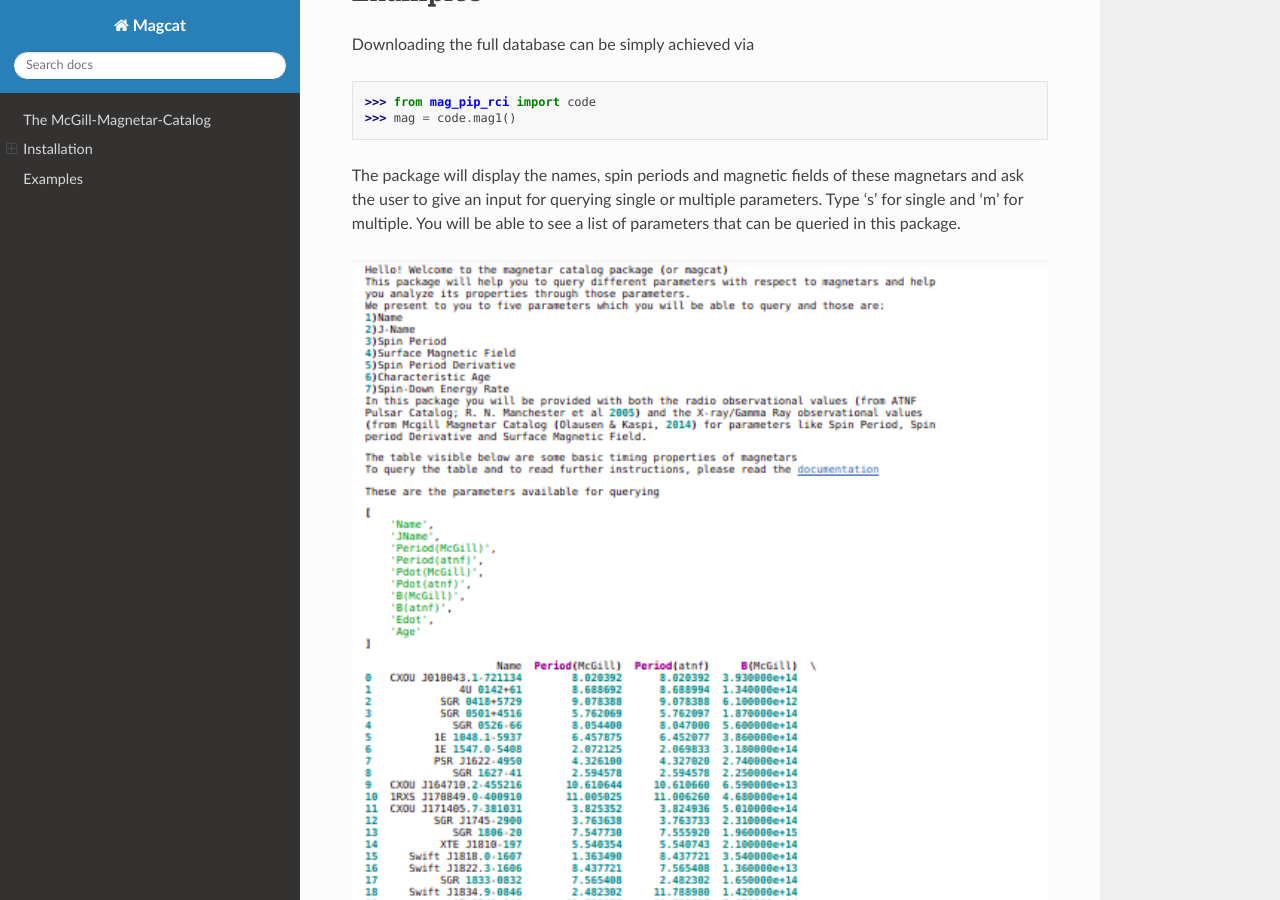
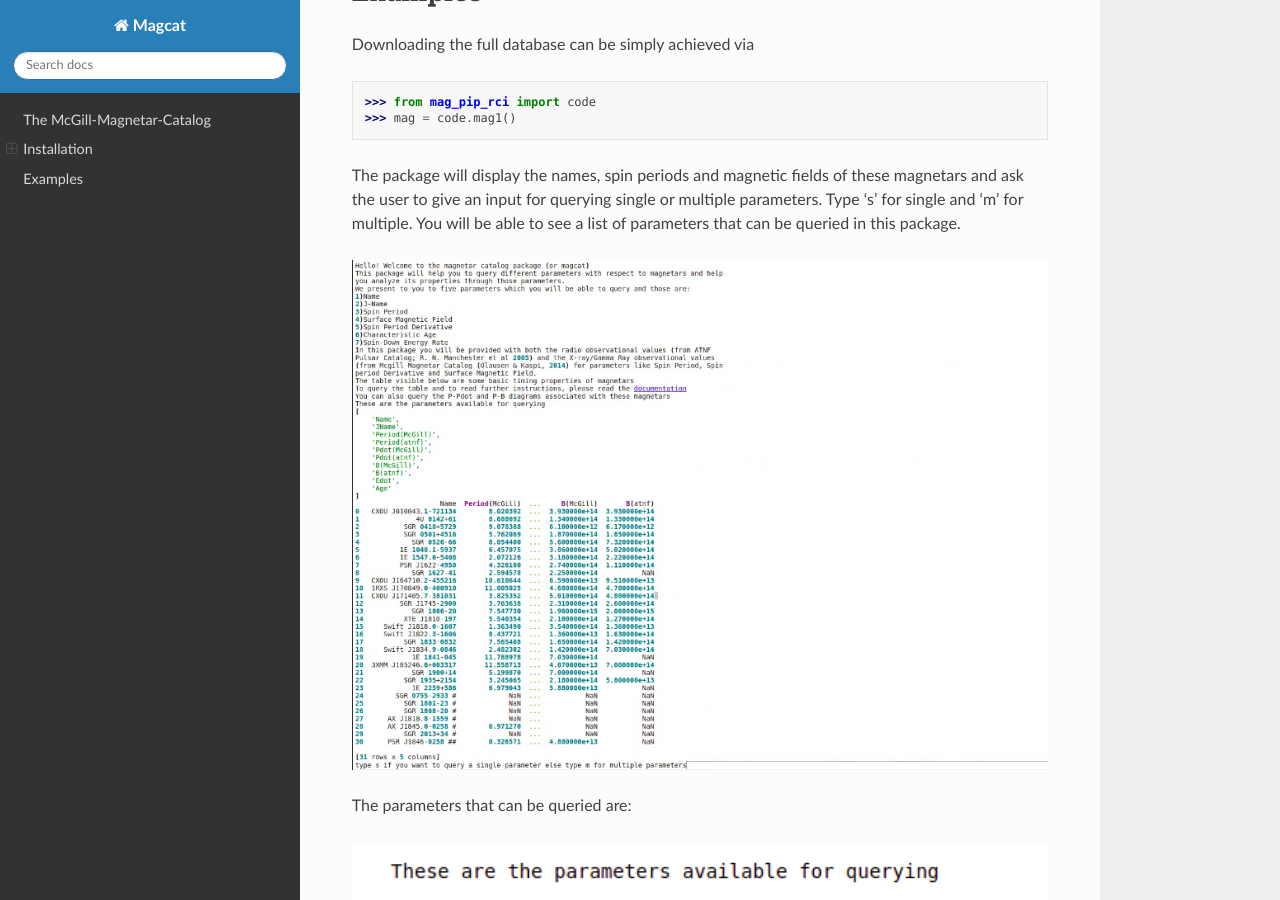
Before and after one commit to astrohitc/NScat, a Sphinx documentation site: the page built from docs/index.rst, in a window 1280 px wide and 900 px high, scrolled down 1098 px. Built offline with Sphinx 7.4.7 and the Read the Docs theme 2.0.0, drawn with Linux system fonts in a browser that asks for light colours.

Commit message:
Update index.rst

```diff
--- a/docs/index.rst
+++ b/docs/index.rst
@@ -71,7 +71,7 @@ Downloading the full database can be simply achieved via
 The package will display the names, spin periods and magnetic fields of these magnetars and ask the user to give an input for querying single or multiple parameters. Type 's' for single and 'm' for multiple. You will be able to see a list of parameters that can be queried in this package.
 
 
-.. image:: pckg_1a.png
+.. image:: intro1.png
   :width: 2000
 
 
```
